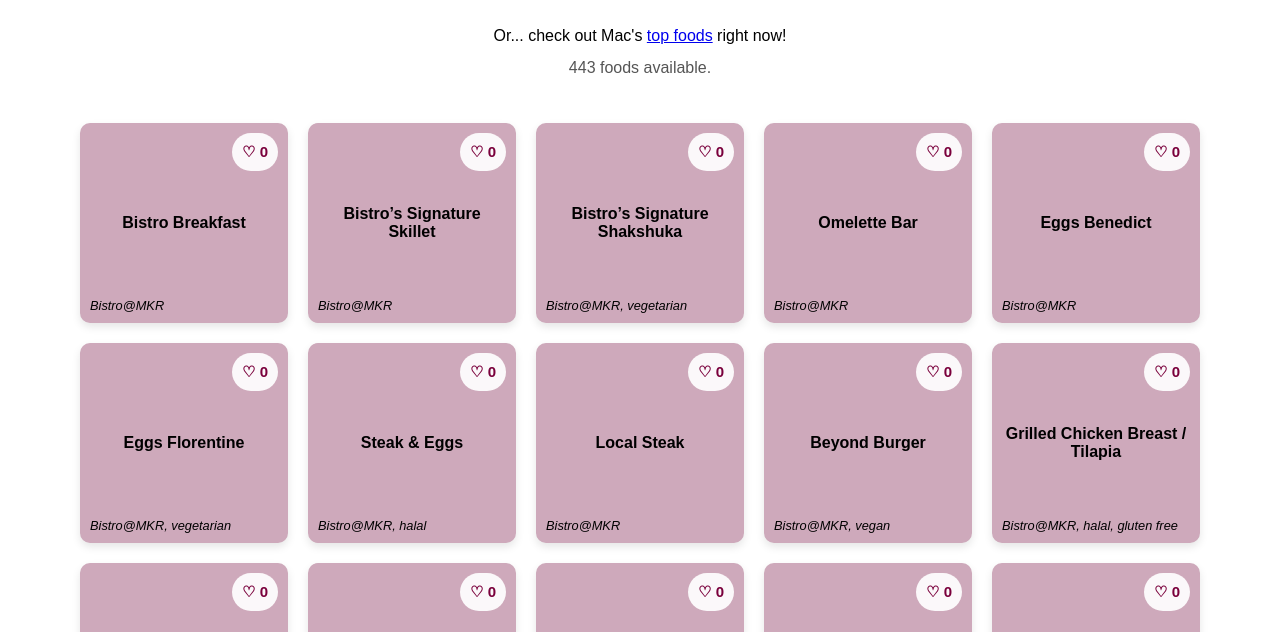
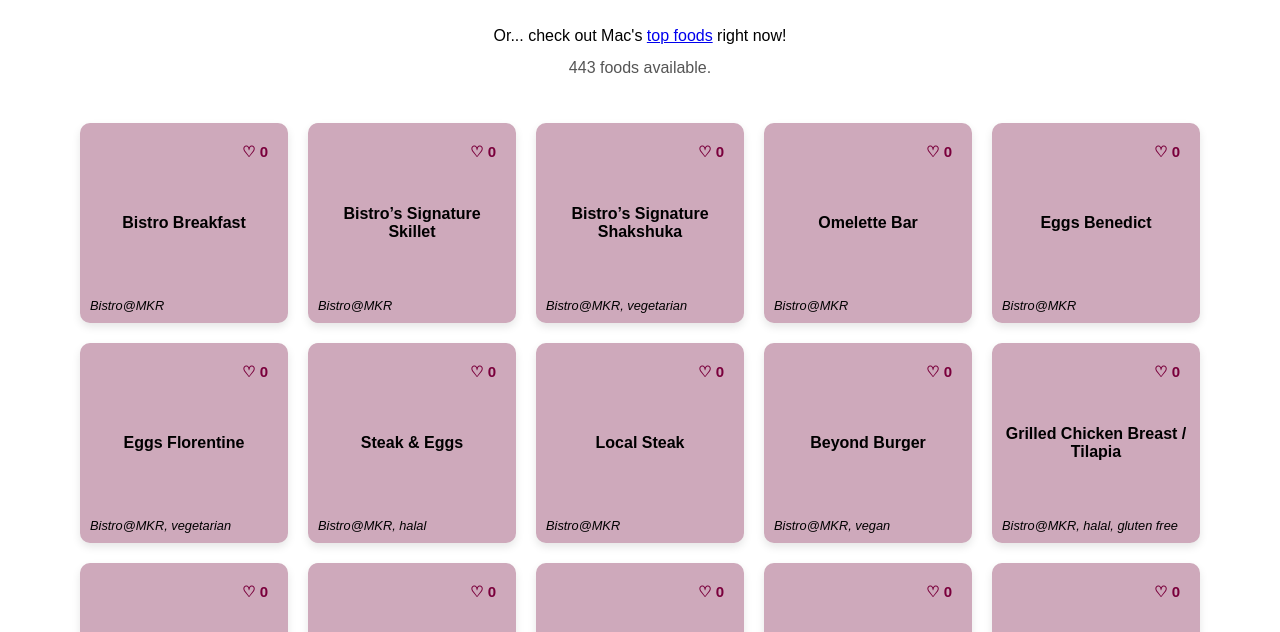
Before and after one commit to eshadalal/MacEats, a plain HTML site: page index.html in a window 1280 px wide. Shown: the part 138-770 px from the top of the page. Drawn offline with Linux system fonts and the light colour scheme; no server answers; a script that the page names is missing.

Commit message:
Make like button background transparent

```diff
--- a/css/styles.css
+++ b/css/styles.css
@@ -195,7 +195,7 @@ footer {
     margin: 0;
     border: 0;
     border-radius: 999px;
-    background: rgba(255, 255, 255, 0.92);
+    background: transparent;
     color: #7A003C;
     font-weight: 700;
 }
```
